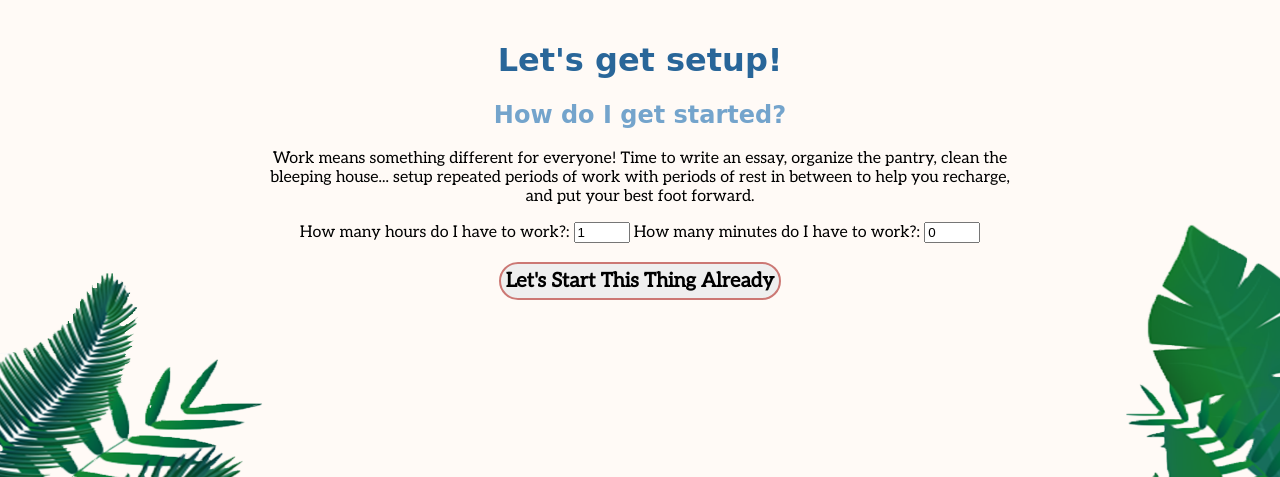
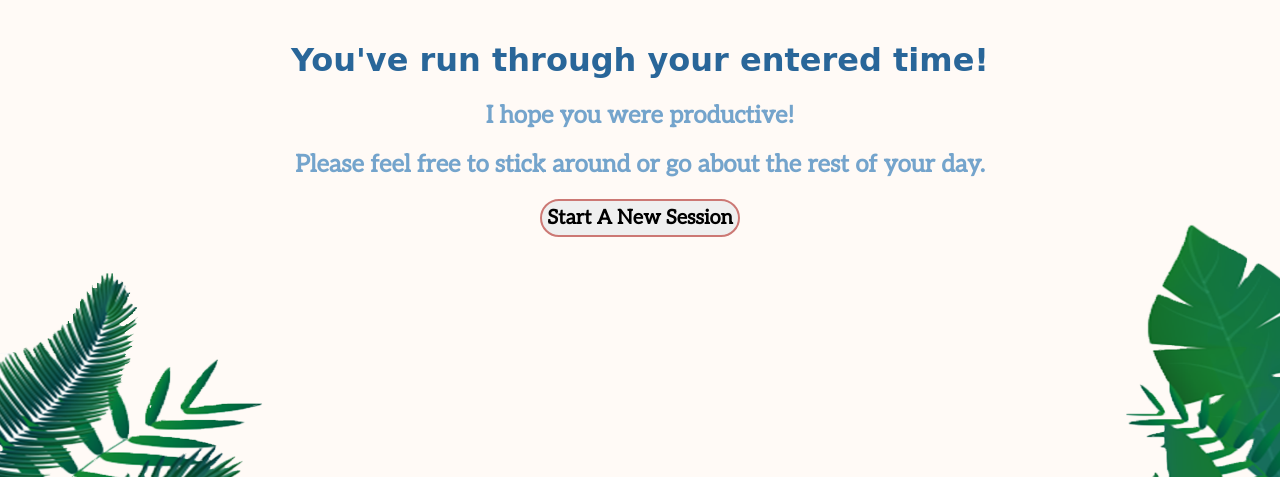
Before and after one commit to averma1/ProductiveProcrastination, a Flask app: page /goToWorkPage in a window 1280 px wide. Shown: the part 49-526 px from the top of the page. Run offline with Flask 2, Linux system fonts and the light colour scheme; some libraries are stand-ins or nearby versions; some web fonts are replaced.

Commit message:
finished work page

```diff
--- a/app/routes.py
+++ b/app/routes.py
@@ -76,7 +76,7 @@ def goToWorkPage():
     sessions = sessions - 1
     print("sessions: ", sessions)
     if sessions < 0:
-        return render_template('setup.html', title='Setup')
+        return render_template('finish.html', title='Finished')
     if sessions == 0:
         return render_template('work.html', title='Work', values=[0, remainder, 0])
     else:
@@ -86,7 +86,7 @@ def goToWorkPage():
 @app.route('/goToBreakPage', methods=['GET', 'POST'])
 def goToBreakPage():
     if sessions <= 0:
-        return render_template('setup.html', title='Setup')
+        return render_template('finish.html', title='Finished')
     else:
         loadBreaks()
         currentbr = chooseBreak()
--- /dev/null
+++ b/app/templates/finish.html
@@ -0,0 +1,16 @@
+{% extends "base.html" %}
+{% import 'bootstrap/wtf.html' as wtf %}
+
+{% block app_content %}
+<h1 class="title">You've run through your entered time!</h1>
+<h2 class="descriptions">I hope you were productive! </h2>
+<h2 class="descriptions">Please feel free to stick around or go about the rest of your day.</h2>
+
+<div class="title">
+ <form action="/goToSetupPage" name="go-setup">
+     <input type="submit" value="Start A New Session" class="btn btn-info p-5 m-2">
+ </form>
+</div>
+
+
+{% endblock %}
--- a/app/templates/work.html
+++ b/app/templates/work.html
@@ -52,10 +52,10 @@ var secPlaceholder = "";
         clearInterval(interval);
     }
      else {
-        $.post( "/goToSetupPage", {
+        $.post( "/goToFinish", {
                   canvas_data: JSON.stringify("hello")
     }, function(err, req, resp){
-      window.location.href = "/goToSetupPage";
+      window.location.href = "/goToFinish";
       });
         clearInterval(interval);
     }
```
